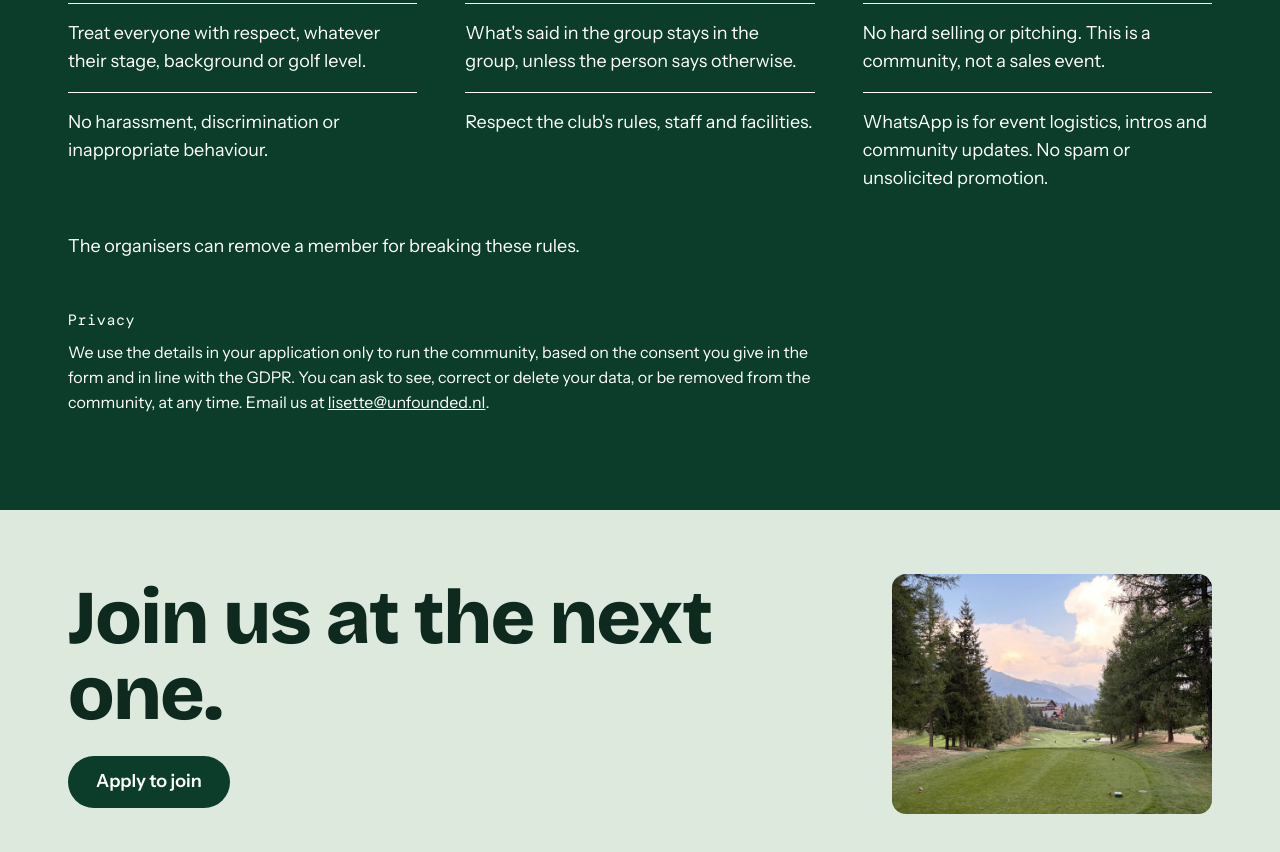
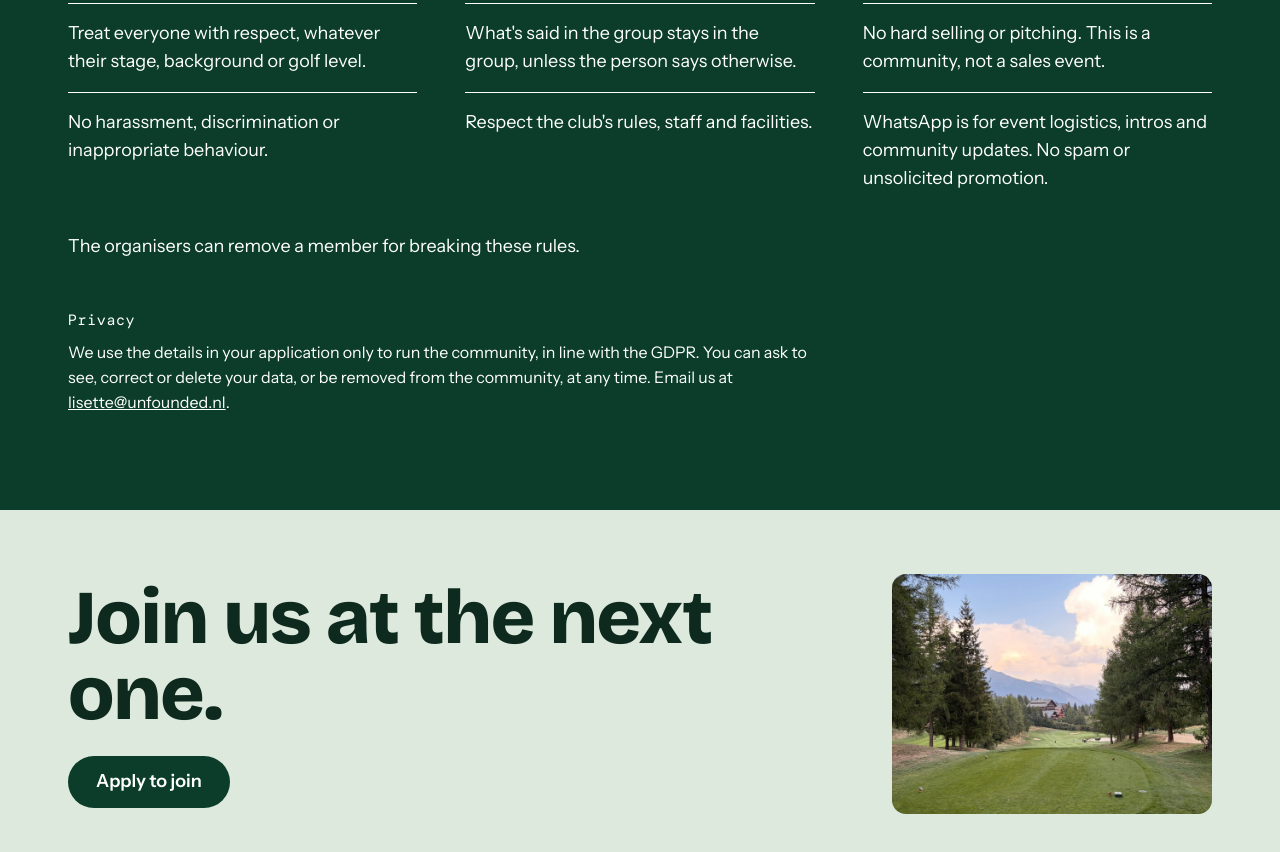
Before and after one commit to Lisette-Upstream/founder-golf-club, a plain HTML site: page how/index.html in a window 1280 px wide. Shown: the part 815-1667 px from the top of the page. Drawn offline with Linux system fonts and the light colour scheme.

Commit message:
Simplify the privacy note
Co-Authored-By: Claude Opus 5.5 <noreply@anthropic.com>
Claude-Session: https://claude.ai/code/session_01Aq6HfQb78q7Tvs4fH3VBfE

```diff
--- a/how/index.html
+++ b/how/index.html
@@ -52,7 +52,7 @@
         </ul>
         <p class="rules-note">The organisers can remove a member for breaking these rules.</p>
         <h3 id="privacy">Privacy</h3>
-        <p class="privacy">We use the details in your application only to run the community, based on the consent you give in the form and in line with the GDPR. You can ask to see, correct or delete your data, or be removed from the community, at any time. Email us at <a href="mailto:lisette@unfounded.nl">lisette@unfounded.nl</a>.</p>
+        <p class="privacy">We use the details in your application only to run the community, in line with the GDPR. You can ask to see, correct or delete your data, or be removed from the community, at any time. Email us at <a href="mailto:lisette@unfounded.nl">lisette@unfounded.nl</a>.</p>
       </div>
     </section>
 
```
